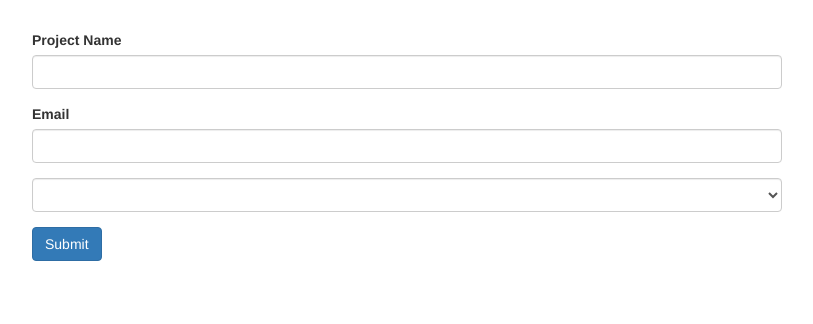
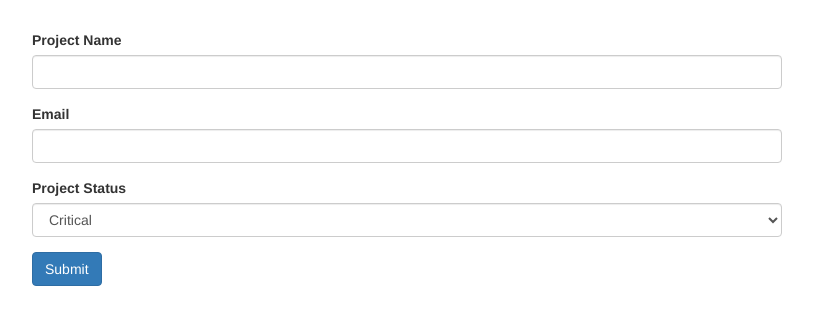
Before and after one commit to SheynaLew/angular-reactive-forms-assignment, an Angular app: page / in a window 1280 px wide. Shown: the top 324 px of the page, without its empty margins (233-1046 px from the left). Built offline with nearby package versions, Linux system fonts and the light colour scheme.

Commit message:
course solutions added

```diff
--- a/src/app/app.component.html
+++ b/src/app/app.component.html
@@ -31,21 +31,34 @@
         <div class="form-group">
           <label for="email">Email</label>
           <input
-            type="text"
+            type="email"
             id="email"
             formControlName="email"
             class="form-control">
         </div>
         <div class="form-group" >
-          <select formControlName="projectStatus" class="form-control" >
+          <!-- My code -->
+          <!-- <select formControlName="projectStatus" class="form-control" >
               <option
                 *ngFor="let status of projectStatus"
                 [ngValue]="status"
                 name="projectStatus"
                 id="projectStatus"
               >{{ status }}</option>
-
+          </select> -->
+          <!-- Course code -->
+          <label for="projectStatus">Project Status</label>
+          <select
+            name="projectStatus"
+            id="projectStatus"
+            formControlName="projectStatus"
+            class="form-control">
+            <!-- <option *ngFor="let status of allProjectStatus" [value]="status">{{ status }}</option> -->
+              <option value="stable">Stable</option>
+              <option value="critical">Critical</option>
+              <option value="finished">Finished</option>
           </select>
+          <!-- My code -->
         </div>
         <button class="btn btn-primary" type="submit">Submit</button>
       </form>
--- a/src/app/app.component.ts
+++ b/src/app/app.component.ts
@@ -10,7 +10,7 @@ import { Observable } from 'rxjs';
 export class AppComponent implements OnInit {
   // variables
   newForm: FormGroup;
-  projectStatus: ["Stable", "Critical", "Finished"];
+  allProjectStatus: ["Stable", "Critical", "Finished"];
   forbiddenNames = ["test"];
 
   // lifecycle hooks
@@ -21,9 +21,9 @@ export class AppComponent implements OnInit {
   // functions
   setUpNewForm() {
     this.newForm = new FormGroup({
-      'projectName': new FormControl(null, [(Validators.required)], this.forbiddenProjectNames),
+      'projectName': new FormControl(null, (Validators.required), this.forbiddenProjectNames),
       'email': new FormControl(null, [Validators.required, Validators.email]),
-      'projectStatus': new FormControl(null)
+      'projectStatus': new FormControl("critical")
     })
   }
 
```
